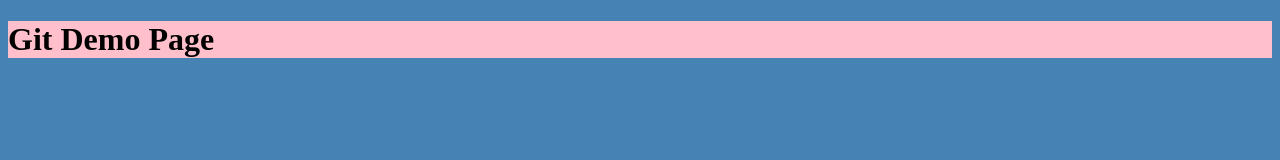
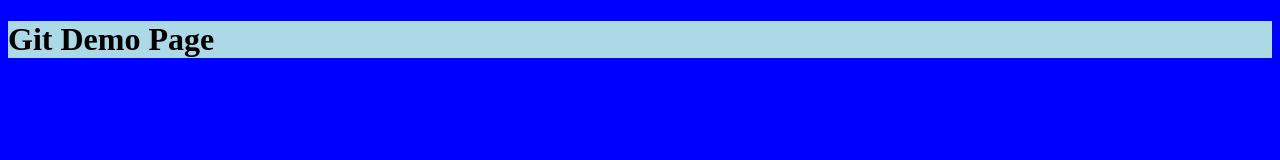
Before and after one commit to hipsterjesse/test, a plain HTML site: page index.html in a window 1280 px wide. Drawn offline with Linux system fonts and the light colour scheme.

Commit message:
new color to github

```diff
--- a/syles.css
+++ b/syles.css
@@ -1,7 +1,7 @@
 body{
-    background-color: steelblue;
+    background-color: blue;
 }
 
 h1{
-    background-color: pink;
+    background-color: lightblue;
 }
```
